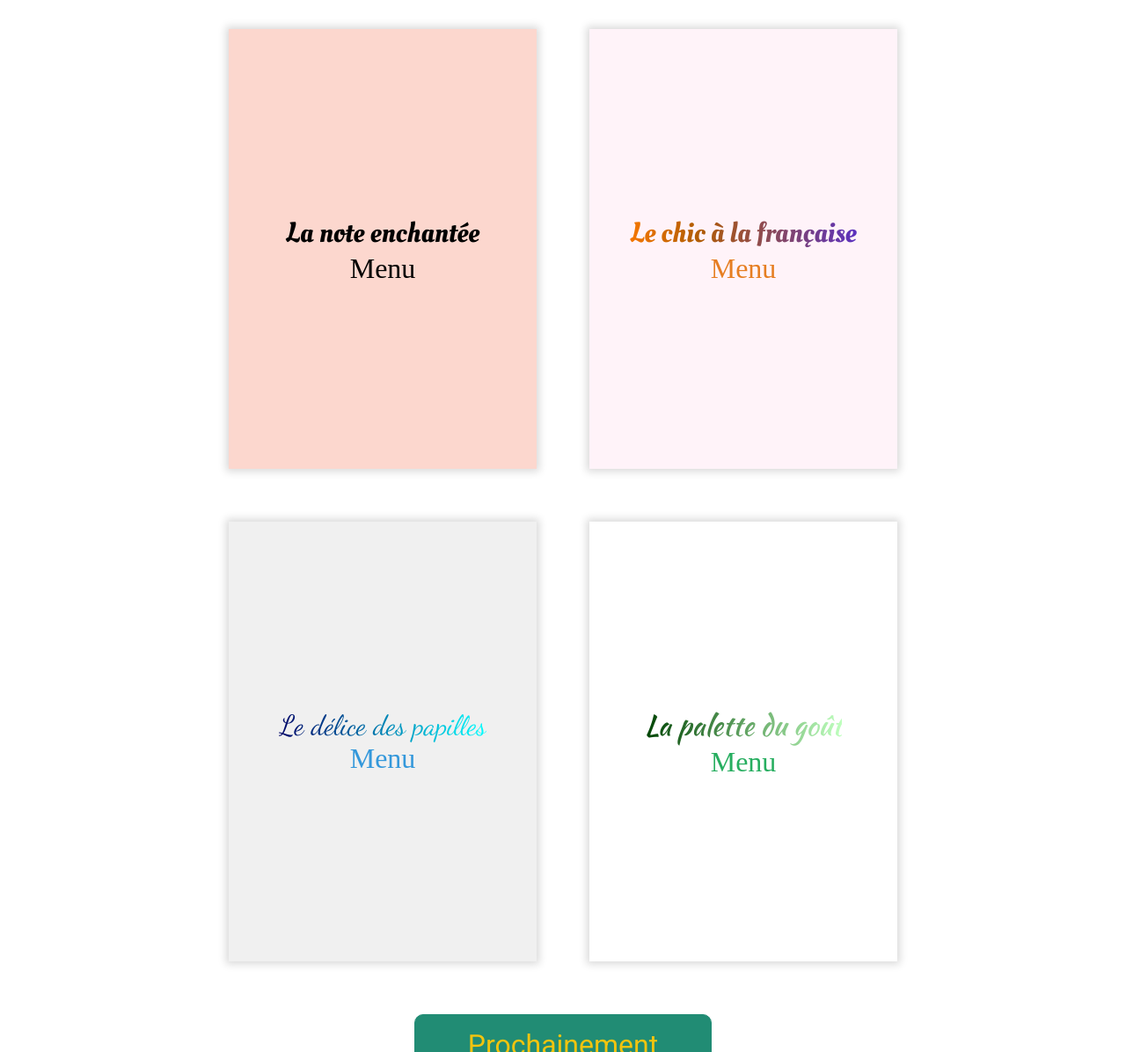
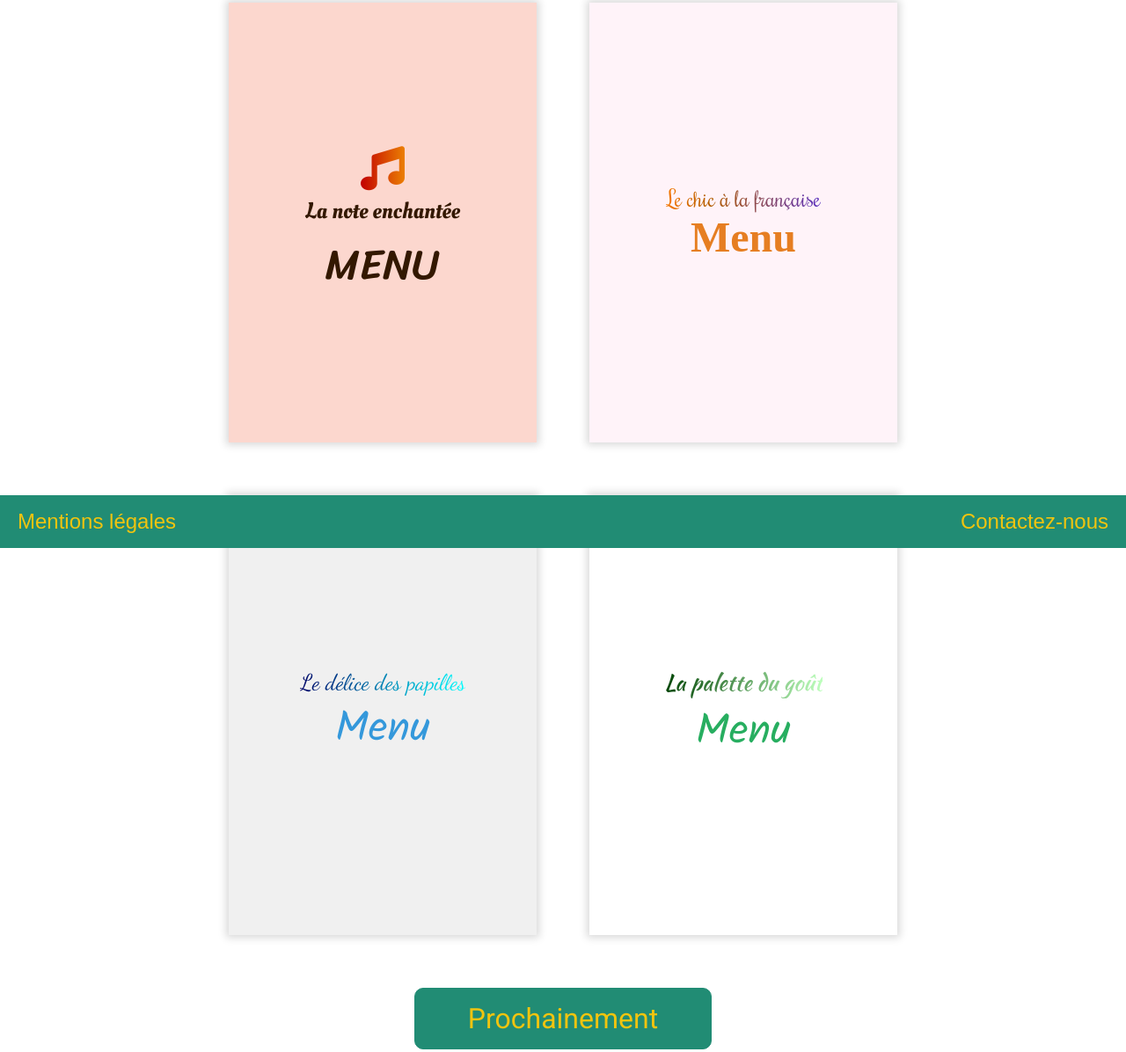
Before and after one commit to Mathias-Hadji/website_ohmyfood_old, a plain HTML site: page index.html in a window 1280 px wide. Shown: the part 177-1373 px from the top of the page at 88% size. Drawn offline with Linux system fonts and the light colour scheme.

Commit message:
Ajout de nouvelles polices d'écriture, le footer reste désormais visible même si l'on scrolle, ajustement du responsive des menus du site pour qu'ils s'affichent en format 2 par 2 puis qu'ils basculent les uns au dessus des autres sur des largeur d'affichage plus petit.

```diff
--- a/index.html
+++ b/index.html
@@ -3,12 +3,16 @@
 <head>
   <meta charset="utf-8">
   <title>Accueil - Ohmyfood</title>
+  <script src="https://kit.fontawesome.com/53998e5801.js" crossorigin="anonymous"></script>
   <link href="https://fonts.googleapis.com/css2?family=Inter:wght@600&display=swap" rel="stylesheet">
   <link href="https://fonts.googleapis.com/css2?family=Inter:wght@600&family=Roboto&display=swap" rel="stylesheet">
   <link href="https://fonts.googleapis.com/css2?family=Satisfy&display=swap" rel="stylesheet">
   <link href="https://fonts.googleapis.com/css2?family=Oleo+Script&display=swap" rel="stylesheet">
   <link href="https://fonts.googleapis.com/css2?family=Dancing+Script&display=swap" rel="stylesheet">
   <link href="https://fonts.googleapis.com/css2?family=Kaushan+Script&display=swap" rel="stylesheet">
+  <link href="https://fonts.googleapis.com/css2?family=Sriracha&display=swap" rel="stylesheet">
+  <link href="https://fonts.googleapis.com/css2?family=Kalam&display=swap" rel="stylesheet">
+  <link href="https://fonts.googleapis.com/css2?family=Rochester&display=swap" rel="stylesheet">
   <link rel="stylesheet" href="css/style.css">
 </head>
 
@@ -16,37 +20,39 @@
     <header class="header">
         <h1 class="header__heading">ohmyfood</h1>
     </header>
-
-    <main class="grid">
-        <div class="row">
-            <section class="menu-prev menu-prev--1">
-                <img class="menu-prev__image">
-                <p class="menu-prev__heading menu-prev__heading--note">La note enchantée</p>
-                <p class="menu-prev__byline">Menu</p>
+    <main class="main_container">
+        <section class="grid">
+            <div class="row">
+                <div class="menu-prev menu-prev--1">
+                    <div class="menu-prev__icon menu-prev__icon--menu1">
+                        <i class="fas fa-music"></i>
+                    </div>
+                    <p class="menu-prev__heading menu-prev__heading--title1">La note enchantée</p>
+                    <p class="menu-prev__byline menu-prev_byline--menu1">Menu</p>
+                </div>
+                <div class="menu-prev menu-prev--2">
+                    <p class="menu-prev__heading menu-prev__heading--title2">Le chic à la française</p>
+                    <p class="menu-prev__byline menu-prev__byline--menu2">Menu</p>
+                </div>
+            </div>
+            <div class="row">
+                <div class="menu-prev menu-prev--3">
+                    <p class="menu-prev__heading menu-prev__heading--title3">Le délice des papilles</p>
+                    <p class="menu-prev__byline menu-prev__byline--menu3">Menu</p>
+                </div>
+                <div class="menu-prev">
+                    <p class="menu-prev__heading menu-prev__heading--title4">La palette du goût</p>
+                    <p class="menu-prev__byline menu-prev__byline--menu4">Menu</p>
+                </div>
+            </div>
+            <section class="work-in-progress">
+                <button class="work-in-progress__button">Prochainement</button>
             </section>
-            <section class="menu-prev menu-prev--2">
-                <img class="menu-prev__image">
-                <p class="menu-prev__heading menu-prev__heading--chic">Le chic à la française</p>
-                <p class="menu-prev__byline menu-prev__byline--orange">Menu</p>
-            </section>
-        </div>
-        <div class="row">
-            <section class="menu-prev menu-prev--3">
-                <img class="menu-prev__image">
-                <p class="menu-prev__heading menu-prev__heading--delice">Le délice des papilles</p>
-                <p class="menu-prev__byline menu-prev__byline--blue">Menu</p>
-            </section>
-            <section class="menu-prev">
-                <img class="menu-prev__image">
-                <p class="menu-prev__heading menu-prev__heading--palette">La palette du goût</p>
-                <p class="menu-prev__byline menu-prev__byline--green">Menu</p>
-            </section>
-        </div>
+        </section>
     </main>
 
-    <div class="work-in-progress">
-        <button class="work-in-progress__button">Prochainement</button>
-    </div>
+
+
 
     <footer class="footer">
         <div class="legal">
--- a/sass/style.scss
+++ b/sass/style.scss
@@ -7,33 +7,44 @@ $green-color: #218c74;
     padding: 0;
 }
 
+
+
 .header{
     display: flex;
     justify-content: center;
     align-items: center;
     background-color: $green-color;
-    height: 150px;
+    height: 120px;
 
     .header__heading{
         color: $orange-color;
-        font-size: 4em;
+        font-size: 3em;
         font-family: 'Inter', sans-serif;
     }
 }
 
 
-.grid{
-    align-items: center;
-    font-size: 2em;
+.main_container{
     display: flex;
     flex-direction: column;
-    flex-wrap: wrap;
+    align-items: center;
+}
+
+
+.grid{
+    width: 70%;
+    display: flex;
+    flex-direction: column;
+    align-items: center;
     justify-content: center;
+    font-size: 2em;
     margin-top: 30px;
     margin-bottom: 30px;
 
     .row{
         display: flex;
+        flex-wrap: wrap;
+        justify-content: center;
         flex-direction: row;
     }
 
@@ -50,12 +61,46 @@ $green-color: #218c74;
         box-shadow: 0px 0px 9px 3px rgba(217,217,217,1);
     }
 
+
+    .menu-prev__heading{
+        font-size: 0.8em;
+    }
+
+    .menu-prev__byline{
+        font-size: 1.5em;
+    }
+
+
     .menu-prev--1{
         background: rgb(252, 215, 206)
     }
 
+
+
+    .menu-prev__icon{
+        font-size: 50px;
+    }
+
+    .menu-prev__icon--menu1{
+        background-image: linear-gradient(90deg, rgba(194,0,0,1) 0%, rgba(235,127,3,1) 100%, rgba(255,203,190,1) 100%);
+        -webkit-text-fill-color: transparent;
+        -webkit-background-clip: text;
+    }
+
+    .menu-prev_byline--menu1{
+        font-family: 'Sriracha', cursive;
+        text-transform: uppercase;
+        color: #331800;
+        font-size: 1.5em;
+    }
+
     .menu-prev--2{
         background: rgb(255, 243, 249)
+    }
+
+    .menu-prev_byline--menu3{
+        font-family: 'Sriracha', cursive;
+        text-transform: uppercase;
     }
 
     .menu-prev--3{
@@ -63,59 +108,60 @@ $green-color: #218c74;
     }
 
 
-    .menu-prev__heading{
-        font-size: 1em;
-    }
 
-    .menu-prev__heading--note{
+    .menu-prev__heading--title1{
         font-family: 'Oleo Script', cursive;
+        color: #331800;
     }
 
 
-    .menu-prev__heading--chic{
-        font-family: 'Oleo Script', cursive;
+    .menu-prev__heading--title2{
+        font-family: 'Rochester', cursive;
         background: linear-gradient(90deg, rgba(245,119,0,1) 0%, rgba(179,93,1,1) 29%, rgba(91,49,191,1) 100%);
         -webkit-text-fill-color: transparent;
         -webkit-background-clip: text;
     }
 
-    .menu-prev__byline--orange{
+    .menu-prev__byline--menu2{
         color:#e67e22;
+        font-weight: bold;
     }
 
-    .menu-prev__heading--delice{
+    .menu-prev__heading--title3{
         font-family: 'Dancing Script', cursive;
         background: linear-gradient(90deg, rgba(0,4,103,1) 0%, rgba(0,254,255,1) 100%, rgba(91,49,191,1) 100%);
         -webkit-text-fill-color: transparent;
         -webkit-background-clip: text;
     }
 
-    .menu-prev__byline--blue{
+    .menu-prev__byline--menu3{
         color:#3498db;
+        font-family: 'Kalam', cursive;
     }
 
-    .menu-prev__heading--palette{
+    .menu-prev__heading--title4{
         font-family: 'Kaushan Script', cursive;
         background: linear-gradient(90deg, rgba(0,68,4,1) 0%, rgba(191,255,190,1) 100%, rgba(0,111,33,1) 100%);
         -webkit-text-fill-color: transparent;
         -webkit-background-clip: text;
     }
 
-    .menu-prev__byline--green{
+    .menu-prev__byline--menu4{
         color: #27ae60;
+        font-family: 'Kalam', cursive;
     }
 
 }
 
 .work-in-progress{
     margin-top: 30px;
-    margin-bottom: 50px;
+    margin-bottom: 100px;
     display: flex;
     justify-content: center;
     align-items: center;
 
     .work-in-progress__button{
-        font-size: 2em;
+        font-size: 1em;
         color: $orange-color;
         background: $green-color;
         border-radius: 10px;
@@ -126,15 +172,24 @@ $green-color: #218c74;
 }
 
 .footer{
-    height: 80px;
+    position: fixed;
+    left: 0;
+    bottom: 0;
+    width: 100%;
+    height: 60px;
     background: $green-color;
     display: flex;
-    justify-content: center;
     align-items: center;
     color: $orange-color;
-    font-size: 1.8em;
+    font-size: 1.5em;
     justify-content: space-between;
-    padding-left: 30px;
-    padding-right: 30px;
     font-family: Arial, Helvetica, sans-serif;
+
+    .legal{
+        margin-left: 20px;
+    }
+
+    .contact{
+        margin-right: 20px;
+    }
 }
```
Also changed, not shown: css/style.css, 1 other file.
